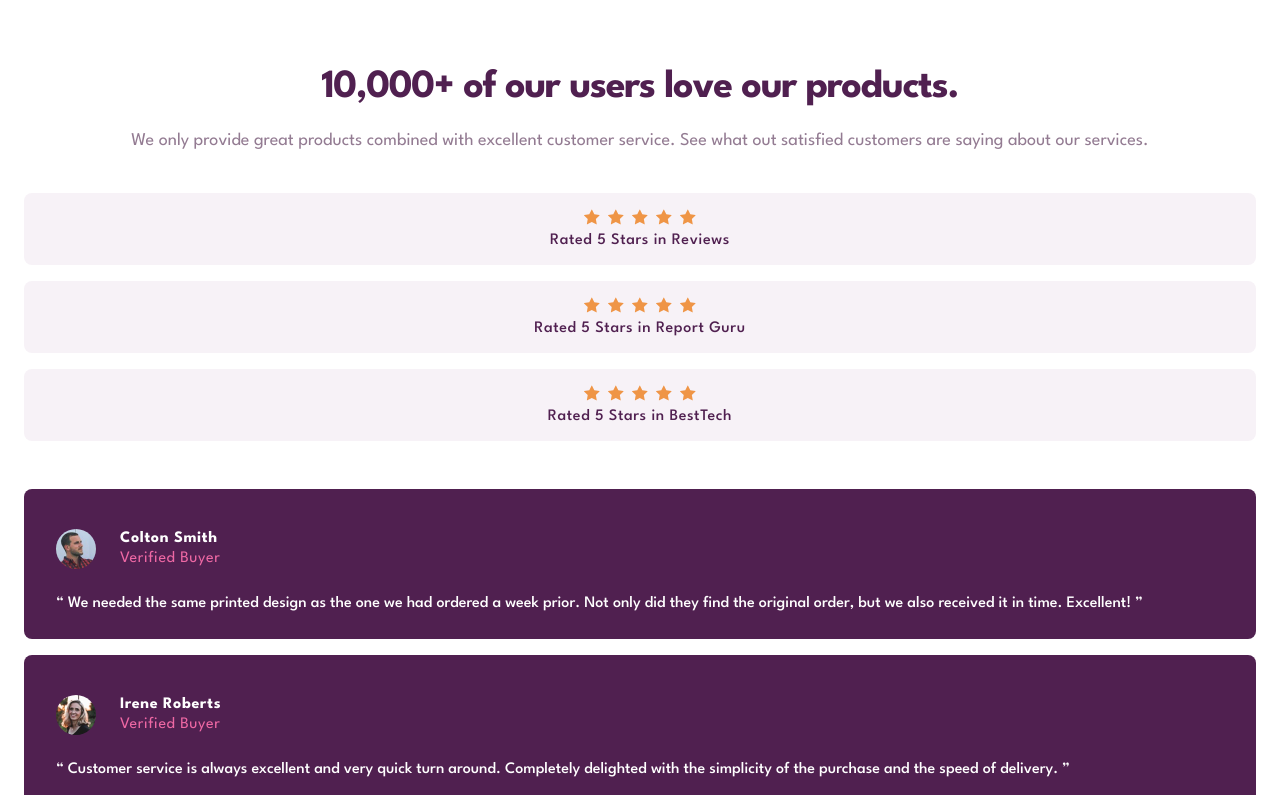
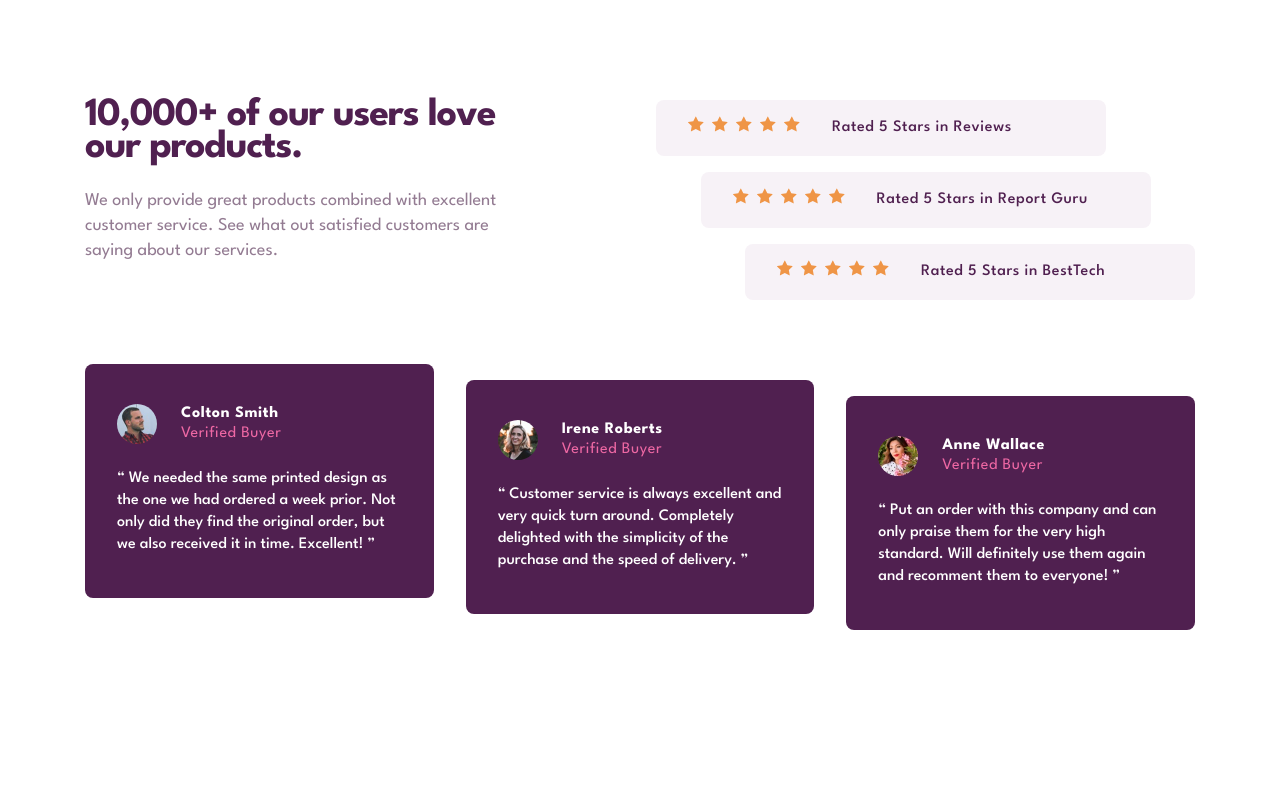
Before and after one commit to john-mirage/social-proof-section, an Angular app: page / in a window 1280 px wide. Shown: the top 795 px of the page. Built offline with nearby package versions, Linux system fonts and the light colour scheme.

Commit message:
fix: fix responsive rules

```diff
--- a/src/app/app.component.html
+++ b/src/app/app.component.html
@@ -1,7 +1,7 @@
-<div class="container mx-auto px-24 pt-72 pb-100">
-  <app-header></app-header>
-  <main>
+<div class="container mx-auto px-24 pt-72 pb-100 xl:pt-100">
+  <main class="xl:grid xl:grid-cols-2 xl:gap-x-32 xl:gap-y-64">
+    <app-header></app-header>
     <app-rating-list></app-rating-list>
-    <app-testimonial-list></app-testimonial-list>
+    <app-testimonial-list class="xl:col-span-2"></app-testimonial-list>
   </main>
 </div>
--- a/src/app/header/header.component.html
+++ b/src/app/header/header.component.html
@@ -1,4 +1,4 @@
-<header class="mb-40 text-center">
+<header class="mb-40 text-center md:max-w-md md:mx-auto xl:mx-0 xl:mb-0 xl:text-left">
   <h1 class="sr-only">Social proof section</h1>
   <h2 class="text-40 font-700 text-very-dark-magenta -tracking-12 mb-24">10,000+ of our users love our products.</h2>
   <p class="text-18 font-400 text-dark-grayish-magenta">We only provide great products combined with excellent customer service. See what out satisfied customers are saying about our services.</p>
--- a/src/app/rating-list/rating-list.component.html
+++ b/src/app/rating-list/rating-list.component.html
@@ -1,5 +1,5 @@
-<section class="mb-48">
-  <ul class="space-y-16">
-    <app-rating class="block" *ngFor="let rating of ratings" [company]="rating"></app-rating>
+<section class="mb-48 xl:mb-0">
+  <ul class="space-y-16 xl:flex xl:flex-col">
+    <app-rating class="block xl:self-center xl:first:self-start xl:last:self-end" *ngFor="let rating of ratings" [company]="rating"></app-rating>
   </ul>
 </section>
--- a/src/app/rating/rating.component.html
+++ b/src/app/rating/rating.component.html
@@ -1,5 +1,5 @@
-<li class="w-full h-auto p-16 rounded-8 bg-light-grayish-magenta text-center">
-  <div class="flex flex-row justify-center items-center space-x-8 mb-8">
+<li class="w-full h-auto p-16 rounded-8 bg-light-grayish-magenta text-center md:flex md:flex-row md:items-center md:px-32 xl:w-450">
+  <div class="flex flex-row justify-center items-center space-x-8 mb-8 md:mr-32">
     <svg class="w-16 h-16"><use href="#icon-star" /></svg>
     <svg class="w-16 h-16"><use href="#icon-star" /></svg>
     <svg class="w-16 h-16"><use href="#icon-star" /></svg>
--- a/src/app/testimonial-list/testimonial-list.component.html
+++ b/src/app/testimonial-list/testimonial-list.component.html
@@ -1,5 +1,5 @@
 <section>
-  <ul class="space-y-16">
-    <app-testimonial class="block" *ngFor="let testimonial of testimonials" [testimonial]="testimonial"></app-testimonial>
+  <ul class="space-y-16 xl:h-266 xl:flex xl:flex-row xl:space-y-0 xl:space-x-32">
+    <app-testimonial class="block xl:self-center xl:first:self-start xl:last:self-end xl:flex-1" *ngFor="let testimonial of testimonials" [testimonial]="testimonial"></app-testimonial>
   </ul>
 </section>
--- a/src/app/testimonial/testimonial.component.html
+++ b/src/app/testimonial/testimonial.component.html
@@ -1,4 +1,4 @@
-<li class="px-32 pt-40 pb-24 bg-very-dark-magenta rounded-8">
+<li class="px-32 pt-40 pb-24 bg-very-dark-magenta rounded-8 xl:h-234">
   <div class="flex flex-row items-center mb-24">
     <img class="w-40 h-40 rounded-full mr-24" src="{{ testimonial.avatar }}" alt="{{ testimonial.name }}">
     <div>
--- a/tailwind.config.js
+++ b/tailwind.config.js
@@ -6,6 +6,11 @@ module.exports = {
     "./src/**/*.{html,ts}",
   ],
   theme: {
+    screens: {
+      sm: "423px",
+      md: "624px",
+      xl: "1158px",
+    },
     colors: {
       "very-dark-magenta": "hsl(300, 43%, 22%)",
       "soft-pink": "hsl(333, 80%, 67%)",
@@ -43,7 +48,10 @@ module.exports = {
       "96": "6rem",
       "100": "6.25rem",
       "128": "8rem",
+      "234": "14.625rem",
       "256": "16rem",
+      "266": "16.625rem",
+      "450": "28.125rem",
       "512": "32rem",
       "1024": "64rem",
     },
```
